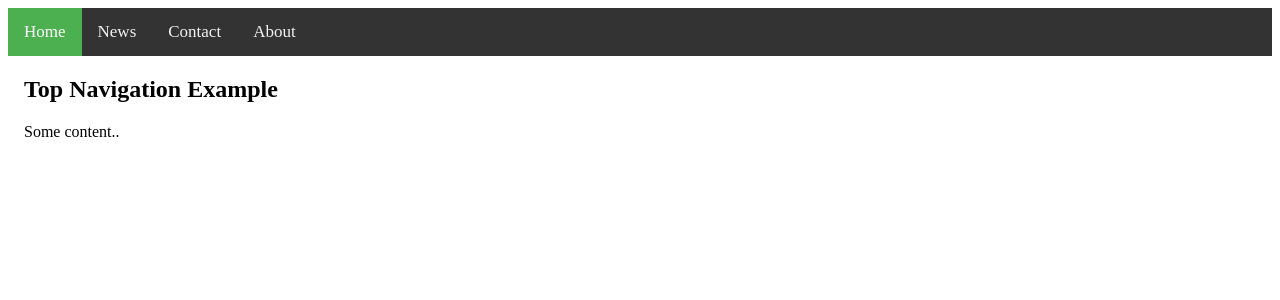
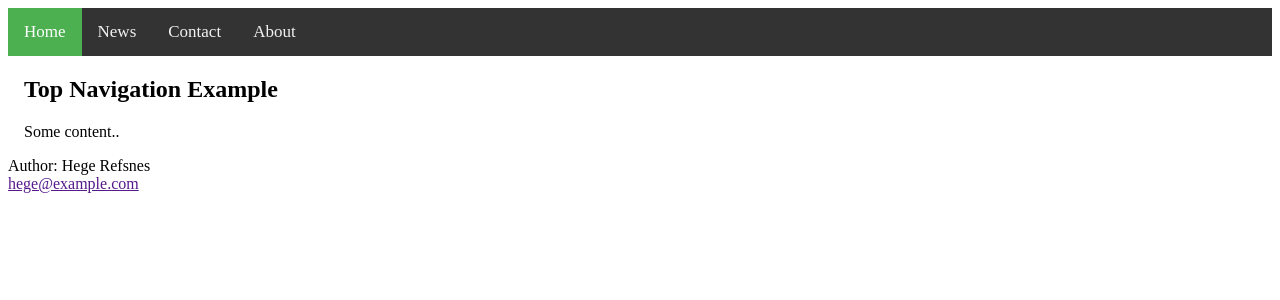
Before and after one commit to Hamdi-Hawari/httpService, an Angular app: page / in a window 1280 px wide. Shown: the top 300 px of the page. Built offline with nearby package versions, Linux system fonts and the light colour scheme.

Commit message:
footer Template

```diff
--- a/src/app/app.component.html
+++ b/src/app/app.component.html
@@ -1 +1,2 @@
 <app-toolbar></app-toolbar>
+<app-footer></app-footer>
--- a/src/app/footer/footer.component.html
+++ b/src/app/footer/footer.component.html
@@ -1 +1,4 @@
-<p>footer works!</p>
+<footer>
+  <p>Author: Hege Refsnes<br>
+    <a href="">hege@example.com</a></p>
+</footer>
```
